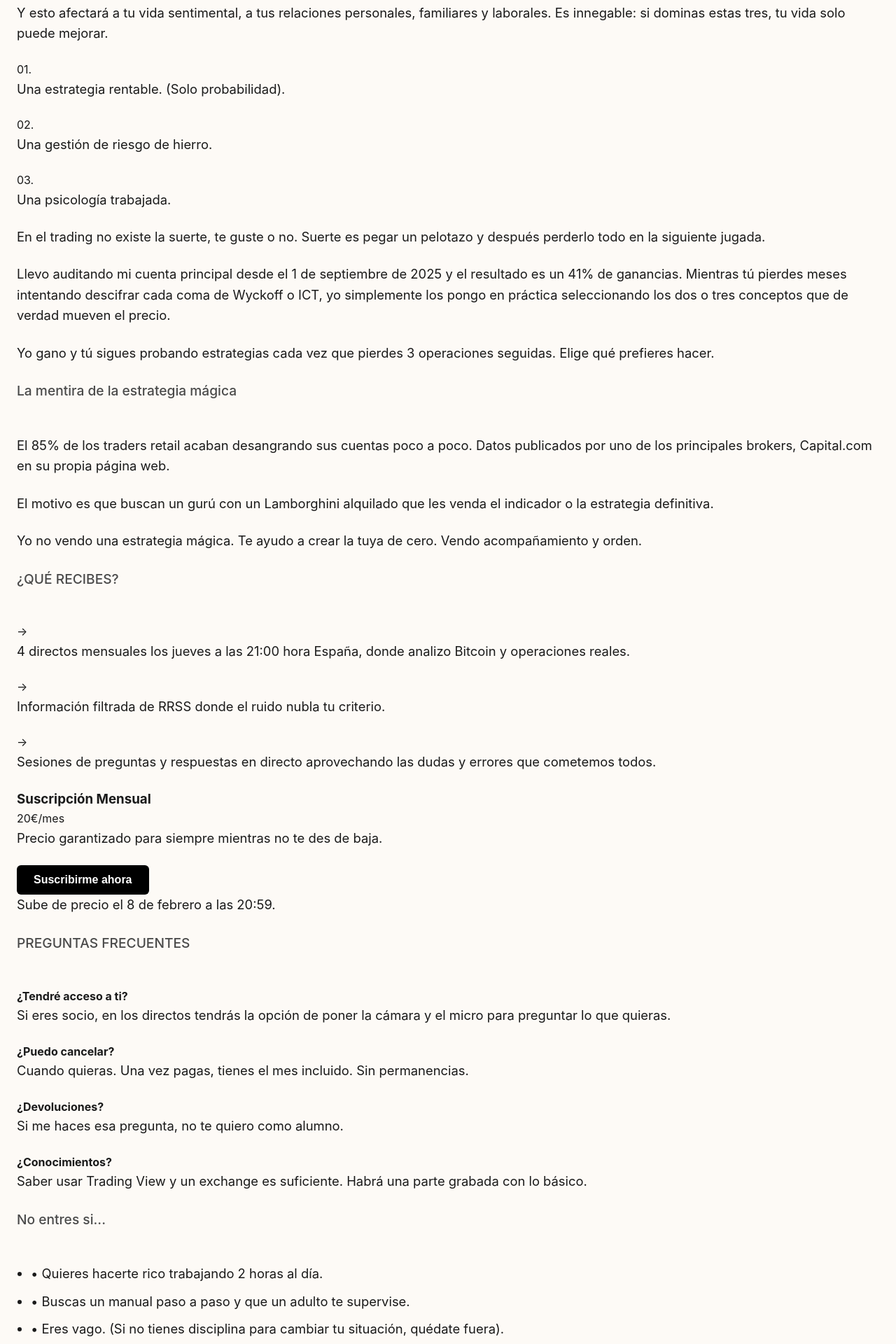
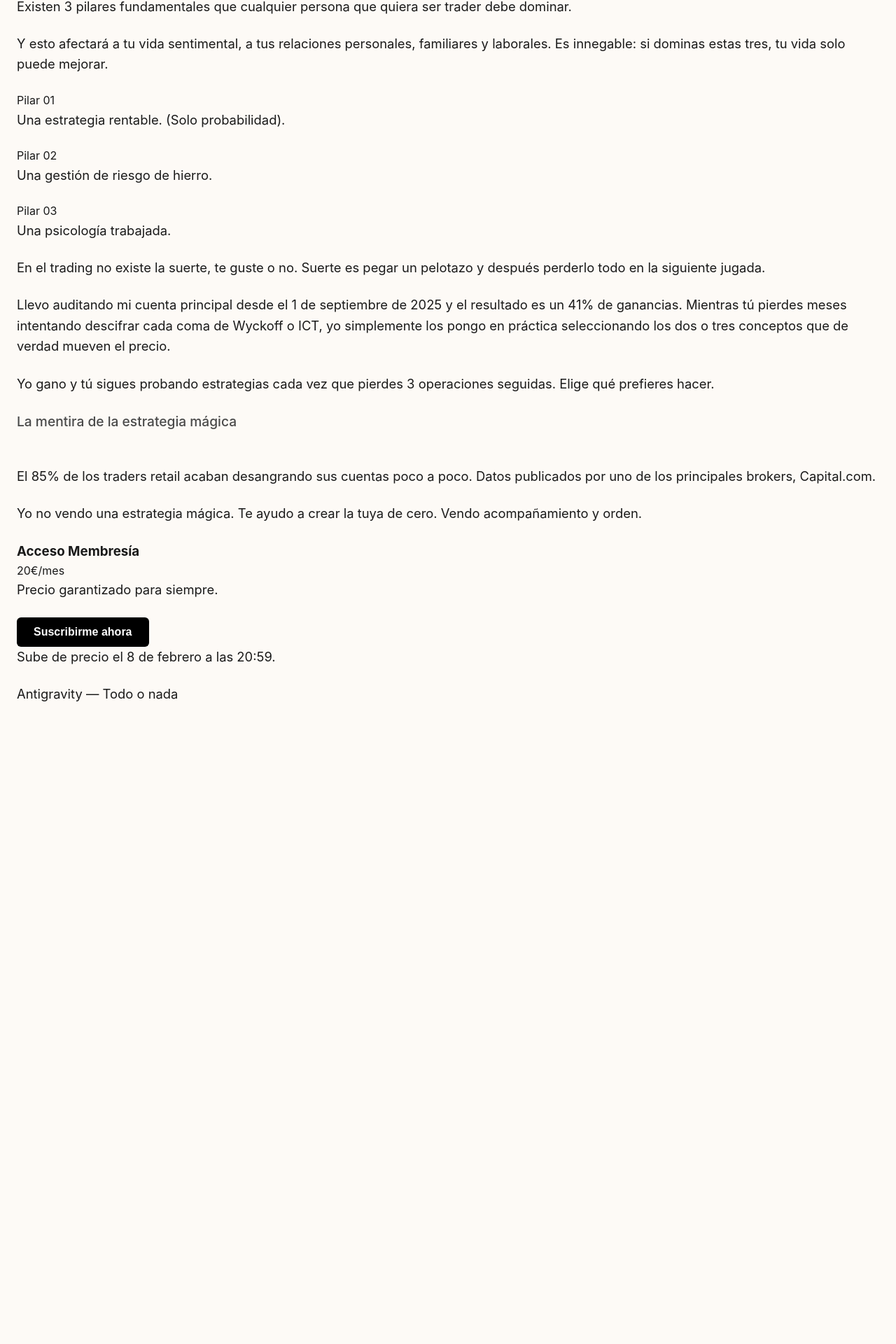
Before and after one commit to Lobosrf/My-web, a Next.js app: page /entrar in a window 1280 px wide. Shown: the part 211-2131 px from the top of the page at 70% size. After the commit the page ends 1322 px from the top, so only its background shows below. Built offline with nearby package versions, Linux system fonts and the light colour scheme.

Commit message:
Update page.tsx

```diff
--- a/app/entrar/page.tsx
+++ b/app/entrar/page.tsx
@@ -3,130 +3,83 @@ import React from 'react';
 export default function EntrarPage() {
   return (
     <div className="min-h-screen bg-black text-white font-sans selection:bg-white selection:text-black">
-      {/* Navegación */}
-      <nav className="p-6 max-w-6xl mx-auto">
-        <div className="text-2xl font-black tracking-tighter italic">ANTIGRAVITY</div>
+      {/* Navegación Estilo Home */}
+      <nav className="p-8 flex justify-between items-center max-w-7xl mx-auto">
+        <div className="text-xl font-black tracking-tighter uppercase italic">ANTIGRAVITY</div>
       </nav>
 
-      <main className="max-w-3xl mx-auto px-6 py-12">
-        {/* Título Principal */}
-        <section className="text-center mb-20">
-          <h1 className="text-5xl md:text-8xl font-black mb-8 tracking-tighter leading-none">
-            TRES HABILIDADES.
+      <main className="max-w-4xl mx-auto px-6 py-20">
+        {/* Hero Section */}
+        <section className="mb-32">
+          <h1 className="text-6xl md:text-9xl font-black mb-10 tracking-tighter leading-[0.85] uppercase">
+            Tres <br />habilidades.
           </h1>
-          <p className="text-xl md:text-2xl text-zinc-400 leading-relaxed max-w-2xl mx-auto">
+          <p className="text-2xl md:text-3xl text-zinc-500 leading-tight max-w-2xl font-medium">
             Existen 3 pilares fundamentales que cualquier persona que quiera ser trader debe dominar.
           </p>
         </section>
 
-        {/* Los 3 Pilares */}
-        <section className="space-y-12 mb-24">
-          <div className="text-lg md:text-xl text-zinc-300 space-y-8">
-            <p>Y esto afectará a tu vida sentimental, a tus relaciones personales, familiares y laborales. Es innegable: si dominas estas tres, tu vida solo puede mejorar.</p>
+        {/* Cuerpo de texto con formato */}
+        <div className="space-y-16 text-xl md:text-2xl leading-snug text-zinc-300">
+          <p>
+            Y esto afectará a tu vida sentimental, a tus relaciones personales, familiares y laborales.
+            Es innegable: <span className="text-white">si dominas estas tres, tu vida solo puede mejorar.</span>
+          </p>
 
-            <div className="grid md:grid-cols-3 gap-4 mt-12">
-              <div className="p-8 border border-zinc-800 bg-zinc-900/50 rounded-2xl">
-                <span className="text-white font-black block mb-4 text-3xl">01.</span>
-                <p className="font-medium">Una estrategia rentable. (Solo probabilidad).</p>
-              </div>
-              <div className="p-8 border border-zinc-800 bg-zinc-900/50 rounded-2xl">
-                <span className="text-white font-black block mb-4 text-3xl">02.</span>
-                <p className="font-medium">Una gestión de riesgo de hierro.</p>
-              </div>
-              <div className="p-8 border border-zinc-800 bg-zinc-900/50 rounded-2xl">
-                <span className="text-white font-black block mb-4 text-3xl">03.</span>
-                <p className="font-medium">Una psicología trabajada.</p>
-              </div>
+          <div className="grid gap-4">
+            <div className="border-t border-zinc-800 pt-8">
+              <span className="text-zinc-600 font-black block mb-2 text-sm uppercase tracking-widest">Pilar 01</span>
+              <p className="text-white font-bold">Una estrategia rentable. (Solo probabilidad).</p>
             </div>
+            <div className="border-t border-zinc-800 pt-8">
+              <span className="text-zinc-600 font-black block mb-2 text-sm uppercase tracking-widest">Pilar 02</span>
+              <p className="text-white font-bold">Una gestión de riesgo de hierro.</p>
+            </div>
+            <div className="border-t border-zinc-800 pt-8">
+              <span className="text-zinc-600 font-black block mb-2 text-sm uppercase tracking-widest">Pilar 03</span>
+              <p className="text-white font-bold">Una psicología trabajada.</p>
+            </div>
+          </div>
+
+          <p className="pt-10">
+            En el trading no existe la suerte, te guste o no. Suerte es pegar un pelotazo y después perderlo todo en la siguiente jugada.
+          </p>
+
+          <p>
+            Llevo auditando mi cuenta principal desde el 1 de septiembre de 2025 y el resultado es un <span className="text-white font-bold">41% de ganancias</span>.
+            Mientras tú pierdes meses intentando descifrar cada coma de Wyckoff o ICT, yo simplemente los pongo en práctica seleccionando los dos o tres conceptos que de verdad mueven el precio.
+          </p>
+
+          <p className="text-white font-black italic text-3xl md:text-4xl leading-tight border-l-4 border-white pl-8 my-20">
+            Yo gano y tú sigues probando estrategias cada vez que pierdes 3 operaciones seguidas. Elige qué prefieres hacer.
+          </p>
+        </div>
+
+        {/* La Mentira - Caja Destacada */}
+        <section className="my-32 bg-zinc-900/50 border border-zinc-800 p-10 md:p-16 rounded-3xl">
+          <h2 className="text-4xl font-black mb-8 tracking-tighter uppercase italic">La mentira de la estrategia mágica</h2>
+          <div className="space-y-6 text-zinc-400">
+            <p>El 85% de los traders retail acaban desangrando sus cuentas poco a poco. Datos publicados por uno de los principales brokers, Capital.com.</p>
+            <p className="text-white font-bold">Yo no vendo una estrategia mágica. Te ayudo a crear la tuya de cero. Vendo acompañamiento y orden.</p>
           </div>
         </section>
 
-        {/* Sección Auditoría */}
-        <section className="mb-24 space-y-8 text-lg md:text-xl text-zinc-300 leading-relaxed">
-          <p>En el trading no existe la suerte, te guste o no. Suerte es pegar un pelotazo y después perderlo todo en la siguiente jugada.</p>
-          <p>Llevo auditando mi cuenta principal desde el 1 de septiembre de 2025 y el resultado es un 41% de ganancias. Mientras tú pierdes meses intentando descifrar cada coma de Wyckoff o ICT, yo simplemente los pongo en práctica seleccionando los dos o tres conceptos que de verdad mueven el precio.</p>
-          <p className="text-white font-black italic text-2xl py-6 border-y border-zinc-900">
-            Yo gano y tú sigues probando estrategias cada vez que pierdes 3 operaciones seguidas. Elige qué prefieres hacer.
-          </p>
-        </section>
-
-        {/* La Mentira */}
-        <section className="mb-24 bg-zinc-900 border border-zinc-800 p-8 md:p-12 rounded-3xl">
-          <h2 className="text-3xl font-black mb-8 tracking-tighter uppercase">La mentira de la estrategia mágica</h2>
-          <div className="space-y-6 text-zinc-400 text-lg">
-            <p>El 85% de los traders retail acaban desangrando sus cuentas poco a poco. Datos publicados por uno de los principales brokers, Capital.com en su propia página web.</p>
-            <p>El motivo es que buscan un gurú con un Lamborghini alquilado que les venda el indicador o la estrategia definitiva.</p>
-            <p className="text-white font-bold text-xl leading-snug">Yo no vendo una estrategia mágica. Te ayudo a crear la tuya de cero. Vendo acompañamiento y orden.</p>
-          </div>
-        </section>
-
-        {/* Qué recibes */}
-        <section className="mb-24">
-          <h2 className="text-4xl font-black mb-12 tracking-tighter italic">¿QUÉ RECIBES?</h2>
-          <div className="space-y-4">
-            <div className="flex items-start gap-4 p-6 border border-zinc-900 rounded-xl">
-              <span className="text-white font-black">→</span>
-              <p className="text-zinc-300">4 directos mensuales los jueves a las 21:00 hora España, donde analizo Bitcoin y operaciones reales.</p>
-            </div>
-            <div className="flex items-start gap-4 p-6 border border-zinc-900 rounded-xl">
-              <span className="text-white font-black">→</span>
-              <p className="text-zinc-300">Información filtrada de RRSS donde el ruido nubla tu criterio.</p>
-            </div>
-            <div className="flex items-start gap-4 p-6 border border-zinc-900 rounded-xl">
-              <span className="text-white font-black">→</span>
-              <p className="text-zinc-300">Sesiones de preguntas y respuestas en directo aprovechando las dudas y errores que cometemos todos.</p>
-            </div>
-          </div>
-        </section>
-
-        {/* Caja de Venta */}
-        <section className="text-center mb-24 bg-white text-black p-12 rounded-[2.5rem] shadow-2xl">
-          <h3 className="text-sm uppercase tracking-[0.3em] font-black mb-4 opacity-50">Suscripción Mensual</h3>
-          <div className="text-8xl font-black mb-4 tracking-tighter leading-none italic">20€<span className="text-2xl not-italic">/mes</span></div>
-          <p className="text-zinc-600 mb-10 font-medium italic">Precio garantizado para siempre mientras no te des de baja.</p>
-          <button className="w-full bg-black text-white py-6 rounded-full font-black text-2xl hover:bg-zinc-800 transition-all uppercase tracking-tighter">
+        {/* CTA Box - Estilo Alto Contraste */}
+        <section className="text-center bg-white text-black p-12 md:p-20 rounded-[3rem] my-32">
+          <h3 className="text-xs uppercase tracking-[0.4em] font-black mb-6 opacity-40">Acceso Membresía</h3>
+          <div className="text-8xl md:text-[10rem] font-black mb-6 tracking-tighter leading-none italic">20€<span className="text-2xl not-italic tracking-normal">/mes</span></div>
+          <p className="text-lg font-bold mb-12 uppercase">Precio garantizado para siempre.</p>
+          <button className="w-full bg-black text-white py-8 rounded-full font-black text-2xl hover:scale-[1.02] transition-transform uppercase tracking-tighter">
             Suscribirme ahora
           </button>
-          <p className="mt-8 text-sm font-black uppercase tracking-widest text-red-600">
+          <p className="mt-8 text-xs font-black uppercase tracking-widest text-red-600 animate-pulse">
             Sube de precio el 8 de febrero a las 20:59.
           </p>
         </section>
 
-        {/* FAQ */}
-        <section className="mb-24">
-          <h2 className="text-3xl font-black mb-12 tracking-tight">PREGUNTAS FRECUENTES</h2>
-          <div className="grid md:grid-cols-2 gap-12 text-zinc-400">
-            <div>
-              <h4 className="text-white font-bold mb-3 uppercase text-sm tracking-widest">¿Tendré acceso a ti?</h4>
-              <p>Si eres socio, en los directos tendrás la opción de poner la cámara y el micro para preguntar lo que quieras.</p>
-            </div>
-            <div>
-              <h4 className="text-white font-bold mb-3 uppercase text-sm tracking-widest">¿Puedo cancelar?</h4>
-              <p>Cuando quieras. Una vez pagas, tienes el mes incluido. Sin permanencias.</p>
-            </div>
-            <div>
-              <h4 className="text-white font-bold mb-3 uppercase text-sm tracking-widest">¿Devoluciones?</h4>
-              <p className="italic underline">Si me haces esa pregunta, no te quiero como alumno.</p>
-            </div>
-            <div>
-              <h4 className="text-white font-bold mb-3 uppercase text-sm tracking-widest">¿Conocimientos?</h4>
-              <p>Saber usar Trading View y un exchange es suficiente. Habrá una parte grabada con lo básico.</p>
-            </div>
-          </div>
-        </section>
-
-        {/* Advertencia Final */}
-        <section className="mb-24 p-10 border-2 border-zinc-800 rounded-3xl">
-          <h2 className="text-white font-black mb-6 italic uppercase tracking-widest text-xl">No entres si...</h2>
-          <ul className="space-y-4 text-zinc-500 font-medium text-lg">
-            <li>• Quieres hacerte rico trabajando 2 horas al día.</li>
-            <li>• Buscas un manual paso a paso y que un adulto te supervise.</li>
-            <li className="text-zinc-300">• Eres vago. (Si no tienes disciplina para cambiar tu situación, quédate fuera).</li>
-          </ul>
-        </section>
-
-        <footer className="text-center py-10 text-zinc-800 text-xs font-black tracking-[0.4em] uppercase">
-          ANTIGRAVITY / TODO O NADA.
+        {/* Footer final */}
+        <footer className="py-20 border-t border-zinc-900 text-center">
+            <p className="text-zinc-800 font-black tracking-[0.5em] text-xs uppercase">Antigravity — Todo o nada</p>
         </footer>
       </main>
     </div>
```
